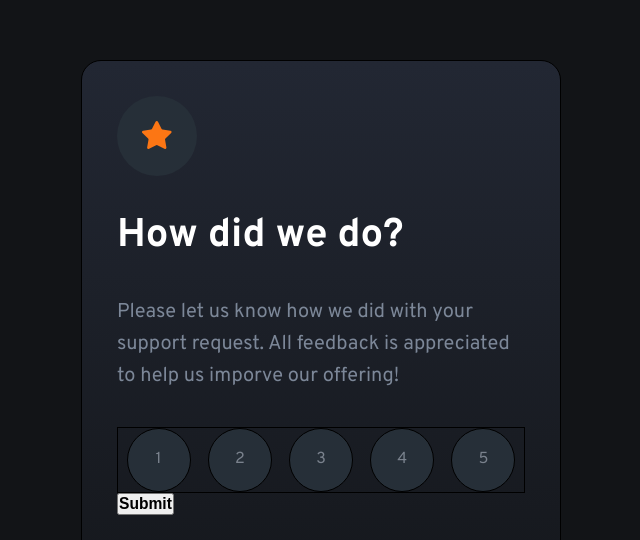
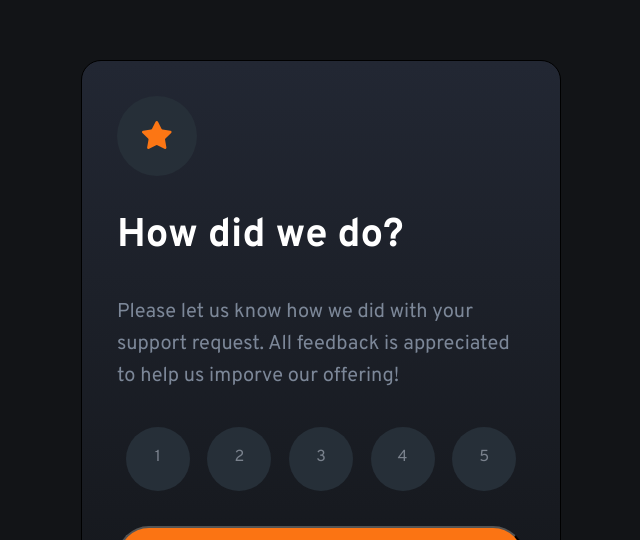
Before and after one commit to Nhoj-Plummer/interactive-rating-component, a React (Create React App) app: page / in a window 1280 px wide. Shown: the part 260-800 px from the top of the page, without its empty margins (319-959 px from the left). Built offline with nearby package versions, Linux system fonts and the light colour scheme.

Commit message:
finished the first section may change stuff for being closer to perfect if needed

```diff
--- a/src/components/Rating/Rating.css
+++ b/src/components/Rating/Rating.css
@@ -31,10 +31,10 @@
 
 /*The Ratings Section */
 .rating-number_container {
-  border: 1px solid;
   display: inline-flex;
   width: 100%;
   list-style-type: none;
+  margin-bottom: 35px;
 }
 
 .rating-number_container li {
@@ -44,7 +44,6 @@
   padding: 1.25rem;
   border-radius: 50%;
   text-align: center;
-  border: 1px solid;
   background-color: #262f38;
 }
 
@@ -52,3 +51,20 @@
   color: #7a828d;
   font-family: var(--font-family);
 }
+
+/*Rating Button Section */
+.rating-button-container {
+  text-align: center;
+}
+
+.rating-button-container button {
+  width: 100%;
+  height: 4rem;
+  color: var(--color-white);
+  letter-spacing: 2px;
+  font-size: 20px;
+  border-radius: 50px;
+  font-family: var(--font-family);
+  background: var(--color-orange);
+  cursor: pointer;
+}
--- a/src/components/Rating/rating.js
+++ b/src/components/Rating/rating.js
@@ -30,7 +30,7 @@ const Rating = () => {
       </ul>
       <div className="rating-button-container">
         <button type="button">
-          <h3>Submit</h3>
+          <h3>SUBMIT</h3>
         </button>
       </div>
     </Card>
```
